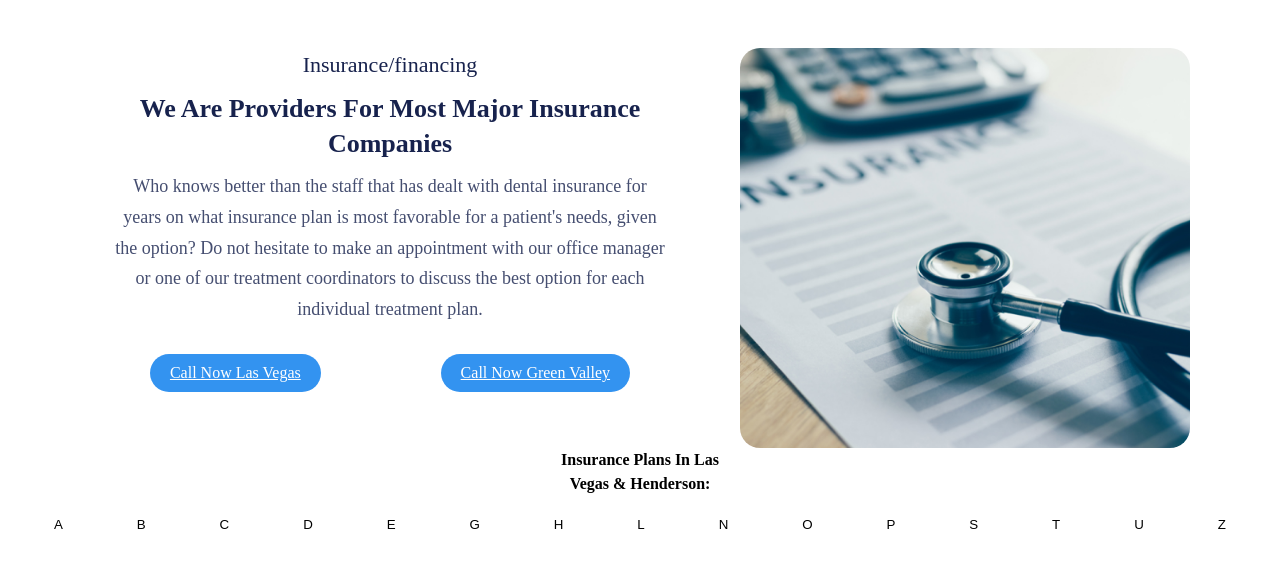
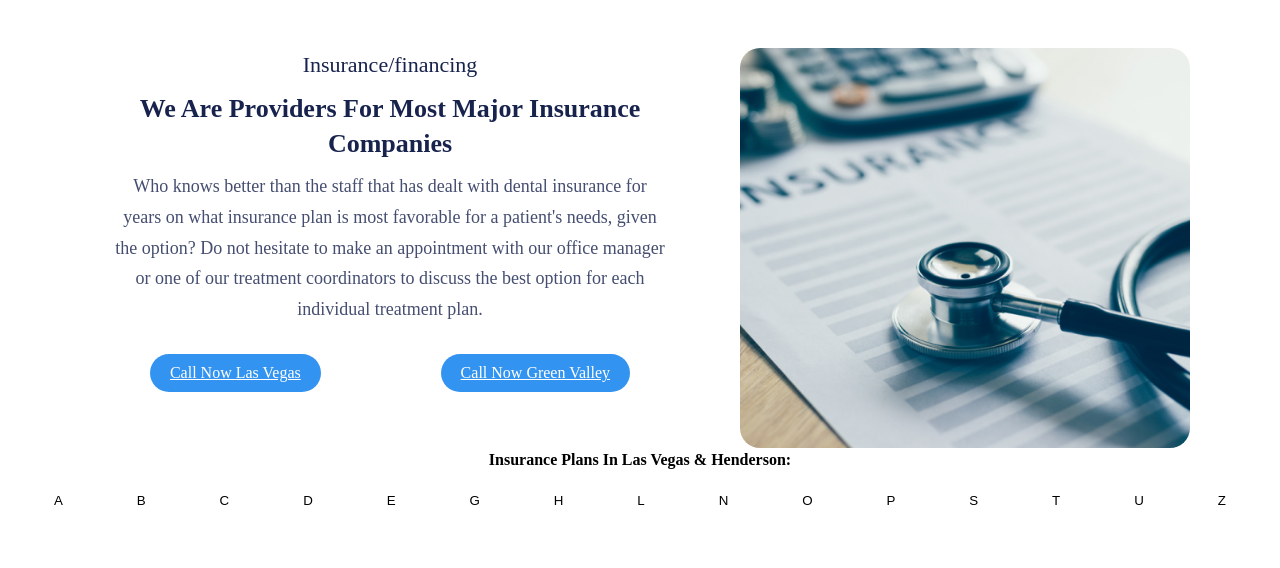
Before and after one commit to idenispankov/lake_mead_dental_next_js, a Next.js app: page /insurance in a window 1280 px wide. Shown: the top 568 px of the page. Built offline with nearby package versions, Linux system fonts and the light colour scheme.

Commit message:
upadated

```diff
--- a/components/Insurance/Insurance.module.css
+++ b/components/Insurance/Insurance.module.css
@@ -102,7 +102,7 @@
 
 .insurance__text {
   font-weight: 700;
-  max-width: 200px;
+  /* max-width: 200px; */
   text-align: center;
   margin: 0 auto;
   line-height: 150%;
```
